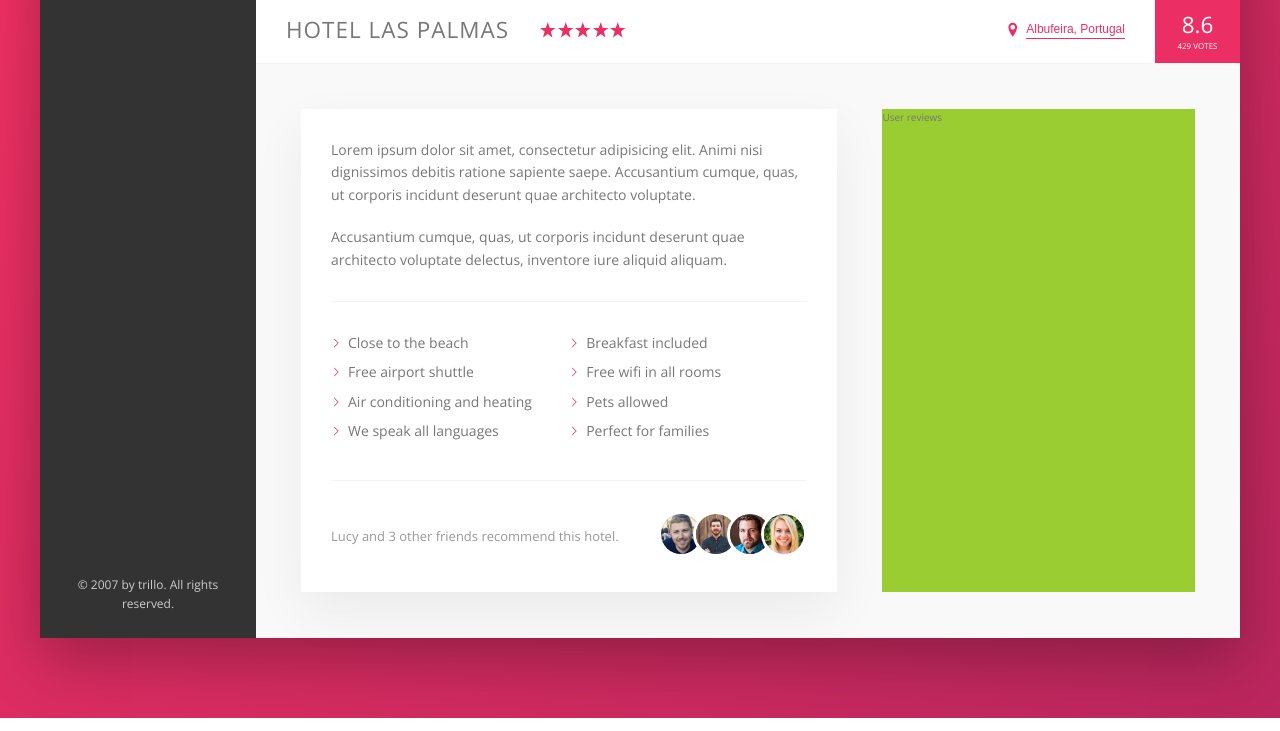
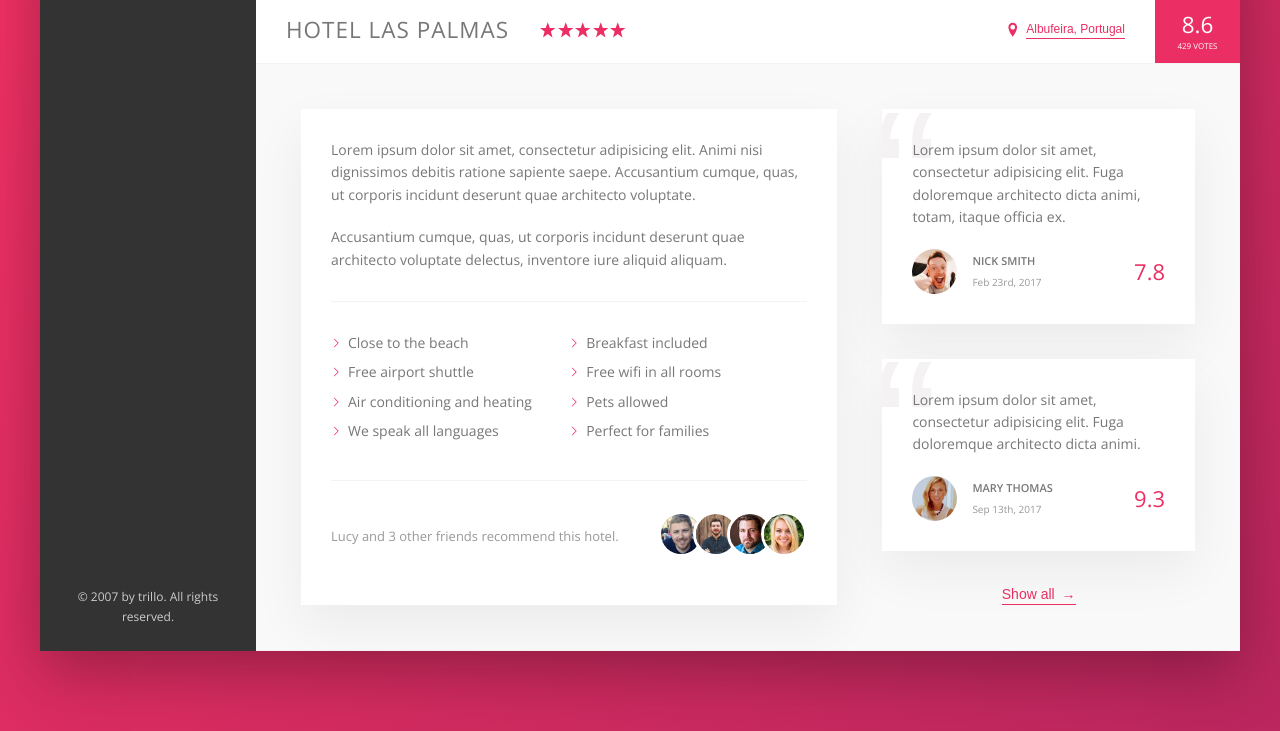
Before and after one commit to Rogger794/trillo, a website: page index.html in a window 1280 px wide. Shown: the part 538-1269 px from the top of the page. Drawn offline with nearby package versions, Linux system fonts and the light colour scheme; files that its build step writes are made by us from their sources.

Commit message:
styling user reviews section

```diff
--- a/index.html
+++ b/index.html
@@ -162,7 +162,35 @@
             </div>
 
             <div class="user-reviews">
-              User reviews
+              <figure class="review">
+                <blockquote class="review__text">
+                  Lorem ipsum dolor sit amet, consectetur adipisicing elit. Fuga doloremque architecto dicta animi, totam, itaque officia ex.
+                </blockquote>
+                <figcaption class="review__user">
+                  <img src="img/user-1.jpg" alt="User 1" class="review__photo">
+                  <div class="review__user-box">
+                    <p class="review__user-name">Nick Smith</p>
+                    <p class="review__user-date">Feb 23rd, 2017</p>
+                  </div>
+                  <div class="review__rating">7.8</div>
+                </figcaption>
+              </figure>
+
+              <figure class="review">
+                <blockquote class="review__text">
+                  Lorem ipsum dolor sit amet, consectetur adipisicing elit. Fuga doloremque architecto dicta animi.
+                </blockquote>
+                <figcaption class="review__user">
+                  <img src="img/user-2.jpg" alt="User 2" class="review__photo">
+                  <div class="review__user-box">
+                    <p class="review__user-name">Mary Thomas</p>
+                    <p class="review__user-date">Sep 13th, 2017</p>
+                  </div>
+                   <div class="review__rating">9.3</div>
+                </figcaption>
+              </figure>
+
+              <button class="btn-inline">Show all <span>&rarr;</span></button>
             </div>
           </div>
         </main>
--- a/sass/components/_btn-inline.scss
+++ b/sass/components/_btn-inline.scss
@@ -9,8 +9,17 @@
   cursor: pointer;
   transition: all .2s;
 
+  & span{
+    margin-left: 3px;
+    transition: margin-left .4s;
+  }
+
   &:hover{
     color: var(--color-grey-dark-1);
+
+    & span{
+      margin-left: 8px;
+    }
   }
 
   &:focus{
--- /dev/null
+++ b/sass/components/_review.scss
@@ -0,0 +1,59 @@
+.review{
+  background-color: #fff;
+  box-shadow: var(--shadow-light);
+  padding: 3rem;
+  margin-bottom: 3.5rem;
+  position: relative;
+  overflow: hidden;
+
+  &__text{
+    margin-bottom: 2rem;
+    z-index: 10;
+    position: relative;
+  }
+
+  &__user{
+    display: flex;
+    align-items: center;
+  }
+
+  &__photo{
+    height: 4.5rem;
+    width: 4.5rem;
+    border-radius: 50%;
+    margin-right: 1.5rem;
+  }
+
+  &__user-box{
+    margin-right: auto;
+  }
+
+  &__user-name{
+    font-size: 1.1rem;
+    font-weight: 600;
+    text-transform: uppercase;
+    margin-bottom: .4rem;
+  }
+
+  &__user-date{
+    font-size: 1rem;
+    color: var(--color-grey-dark-3);
+  }
+
+  &__rating{
+    color: var(--color-primary);
+    font-size: 2.2rem;
+    font-weight: 300;
+  }
+
+  &::before{
+    content: "\201C";
+    position: absolute;
+    top: -2.75rem;
+    left: -1rem;
+    line-height: 1;
+    font-size: 20rem;
+    color: var(--color-grey-light-2);
+    font-family: sans-serif;
+  }
+}
--- a/sass/layouts/_detail.scss
+++ b/sass/layouts/_detail.scss
@@ -1,4 +1,5 @@
 .detail{
+  font-size: 1.4rem;
   display: flex;
   padding: 4.5rem;
   background-color: var(--color-grey-light-1);
@@ -6,7 +7,6 @@
 }
 
 .description{
-  font-size: 1.4rem;
   background-color: #fff;
   box-shadow: var(--shadow-light);
   padding: 3rem;
@@ -15,6 +15,9 @@
 }
 
 .user-reviews{
-  background-color: yellowgreen;
   flex: 1;
+
+  display:flex;
+  flex-direction: column;
+  align-items: center;
 }
--- a/sass/main.scss
+++ b/sass/main.scss
@@ -5,6 +5,7 @@
 
 @import "components/btn-inline";
 @import "components/gallery";
+@import "components/review";
 @import "components/overview";
 @import "components/paragraph";
 @import "components/search";
```
